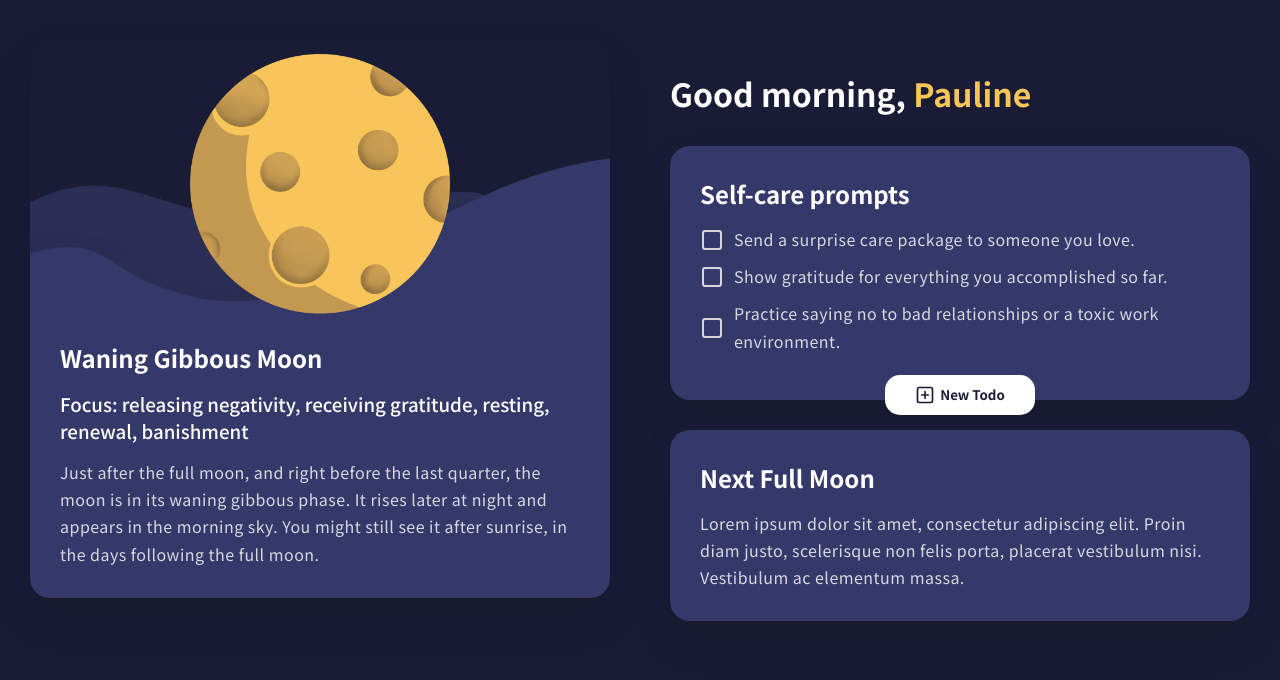
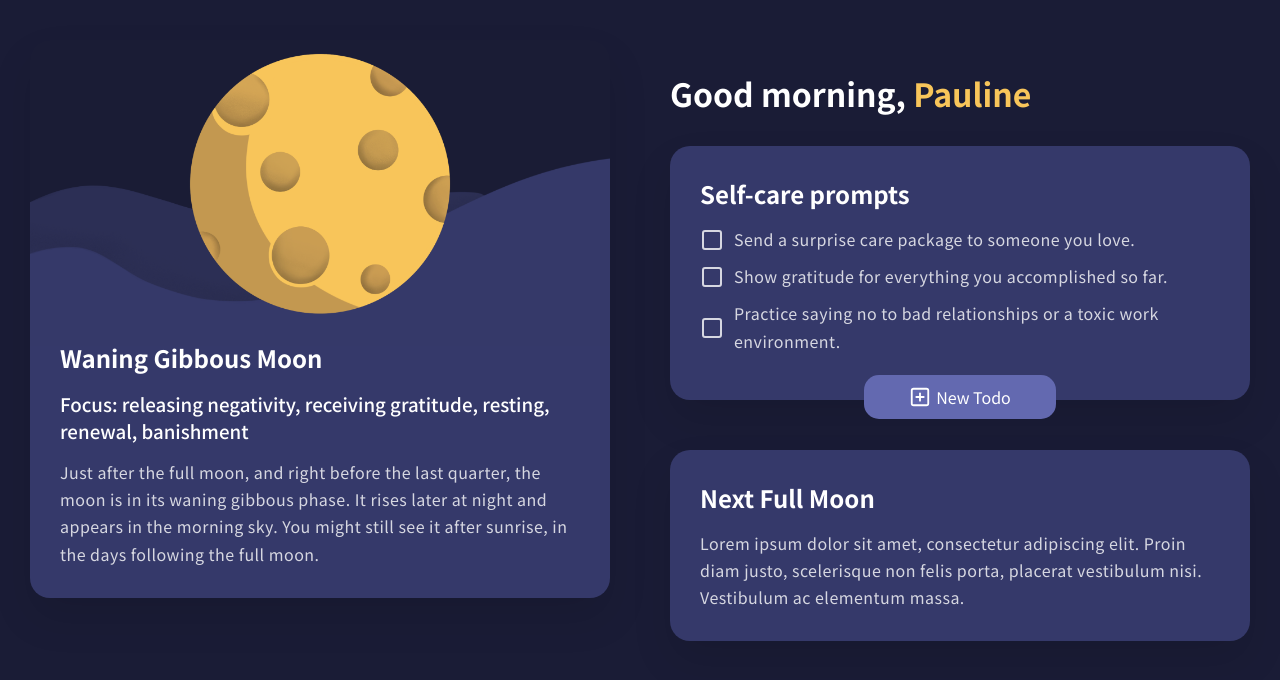
Before and after one commit to paulinemss/moonlight, a React (Create React App) app: page / in a window 1280 px wide. Shown: the top 680 px of the page. Built offline with nearby package versions, Linux system fonts and the light colour scheme.

Commit message:
CSS and formatting changes

```diff
--- a/src/App.js
+++ b/src/App.js
@@ -1,5 +1,4 @@
 import React from 'react';
-import Card from './components/Card';
 import Greeting from './components/Greeting';
 import MoonCard from './components/MoonCard';
 import Activities from './components/Activities';
@@ -102,19 +101,20 @@ class App extends React.Component {
         </div>
         <div className='column'>
           <Greeting
+            now={this.state.now}
             username='Pauline'
           />
-          <Card>
+          <div className='card__wrapper card__activities'>
             <Activities
               now={this.state.now}
               moonPhase={this.state.moonPhase}
               todos={data[this.state.moonPhase]["todos"]}
             />
-          </Card>
-          <Card>
+          </div>
+          <div className='card__wrapper'>
             <h2>Next Full Moon</h2>
             <p>Lorem ipsum dolor sit amet, consectetur adipiscing elit. Proin diam justo, scelerisque non felis porta, placerat vestibulum nisi. Vestibulum ac elementum massa.</p>
-          </Card>
+          </div>
         </div>
       </div>
     );
--- a/src/components/Card.js
+++ /dev/null
@@ -1,9 +0,0 @@
-import React from 'react';
-
-function Card (props) {
-  return (
-    <div className='card__wrapper'>{props.children}</div>
-  )
-}
-
-export default Card;
--- a/src/components/Greeting.js
+++ b/src/components/Greeting.js
@@ -1,10 +1,22 @@
 import React from 'react';
 
 function Greeting (props) {
-  const { username } = props
+  const { username, now } = props
+  const hour = now.getHours();
+  let hello;
+
+  if (hour > 4 && hour < 12) {
+    hello = 'Good morning';
+  } else if (hour > 12 && hour < 18) {
+    hello = 'Good afternoon';
+  } else if (hour > 18 || hour < 4) {
+    hello = 'Good evening';
+  }
+
   return (
     <div className='greeting__wrapper'>
-      <h1>Good morning,
+      <h1>
+        {hello},
         <span className='greeting__username'> {username}</span>
       </h1>
     </div>
--- a/src/index.css
+++ b/src/index.css
@@ -104,6 +104,10 @@ ul {
 
 /* activities elements CSS */
 
+.card__activities {
+  margin-bottom: 50px !important;
+}
+
 .activity__all {
   margin-bottom: -10px;
 }
@@ -147,23 +151,26 @@ ul {
 }
 
 .addtodo__btn {
-  background: #fff;
+  background: #6369b0;
   border: none;
   outline: none;
-  color: #1A1C36;
+  color: #fff;
   font-family: 'Noto Sans JP';
-  font-weight: 600;
-  padding: 10px 30px;
+  padding: 10px 0;
+  width: 15vw;
+  min-width: 150px;
   border-radius: 15px;
   cursor: pointer;
   position: absolute;
   top: 20px;
   display: flex;
   align-items: center;
+  justify-content: center;
+  font-size: 16px;
 }
 
 .addtodo__icon {
-  font-size: 20px;
+  font-size: 22px;
   margin-right: 5px;
   display: flex;
 }
```
